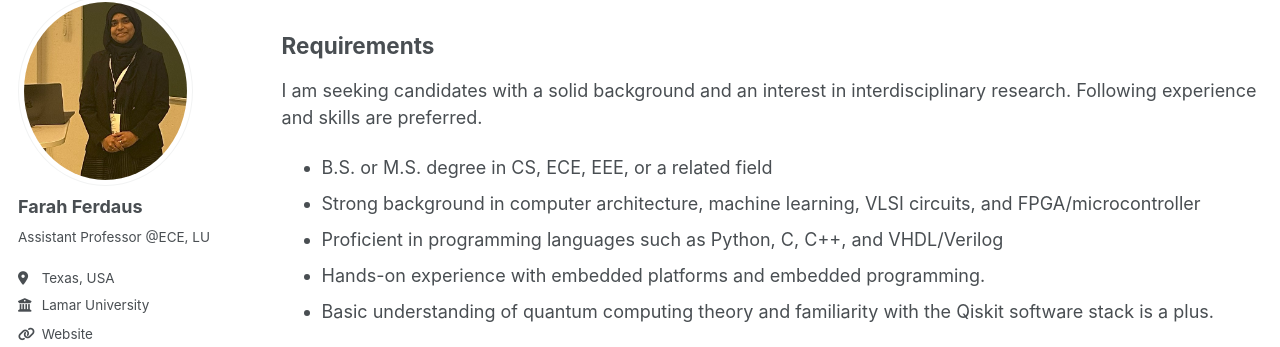
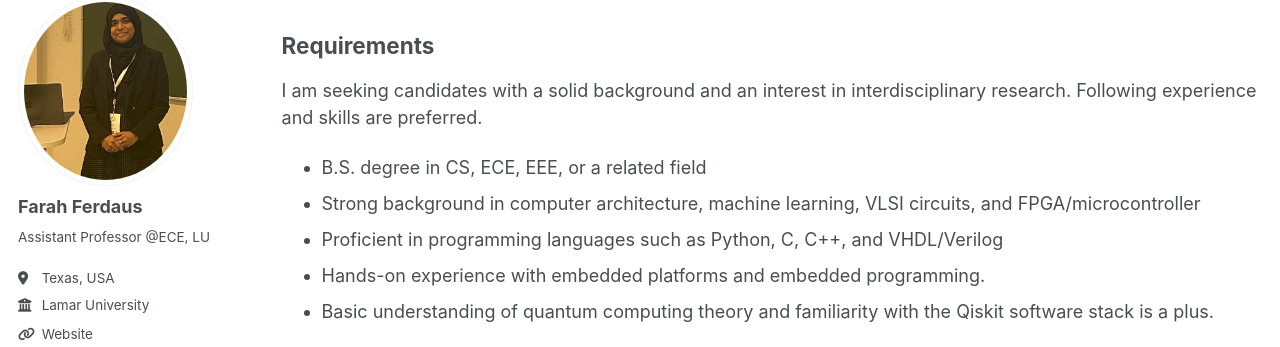
Before and after one commit to fferdaus/fferdaus.github.io, a Jekyll site: the page built from _pages/ProspectiveStudents.md, in a window 1280 px wide and 900 px high, scrolled down 466 px. Shown: the part 103-450 px from the top of the window. Built offline with Jekyll 4.4.1, drawn with Linux system fonts in a browser that asks for light colours; some web fonts are replaced.

```diff
--- a/_pages/ProspectiveStudents.md
+++ b/_pages/ProspectiveStudents.md
@@ -24,7 +24,7 @@ I am looking to recruit several doctoral students to join the Phillip M. Drayer
 
 I am seeking candidates with a solid background and an interest in interdisciplinary research. Following experience and skills are preferred.
 
-- B.S. or M.S. degree in CS, ECE, EEE, or a related field
+- B.S. degree in CS, ECE, EEE, or a related field
 - Strong background in computer architecture, machine learning, VLSI circuits, and FPGA/microcontroller
 - Proficient in programming languages such as Python, C, C++, and VHDL/Verilog
 - Hands-on experience with embedded platforms and embedded programming.
```
